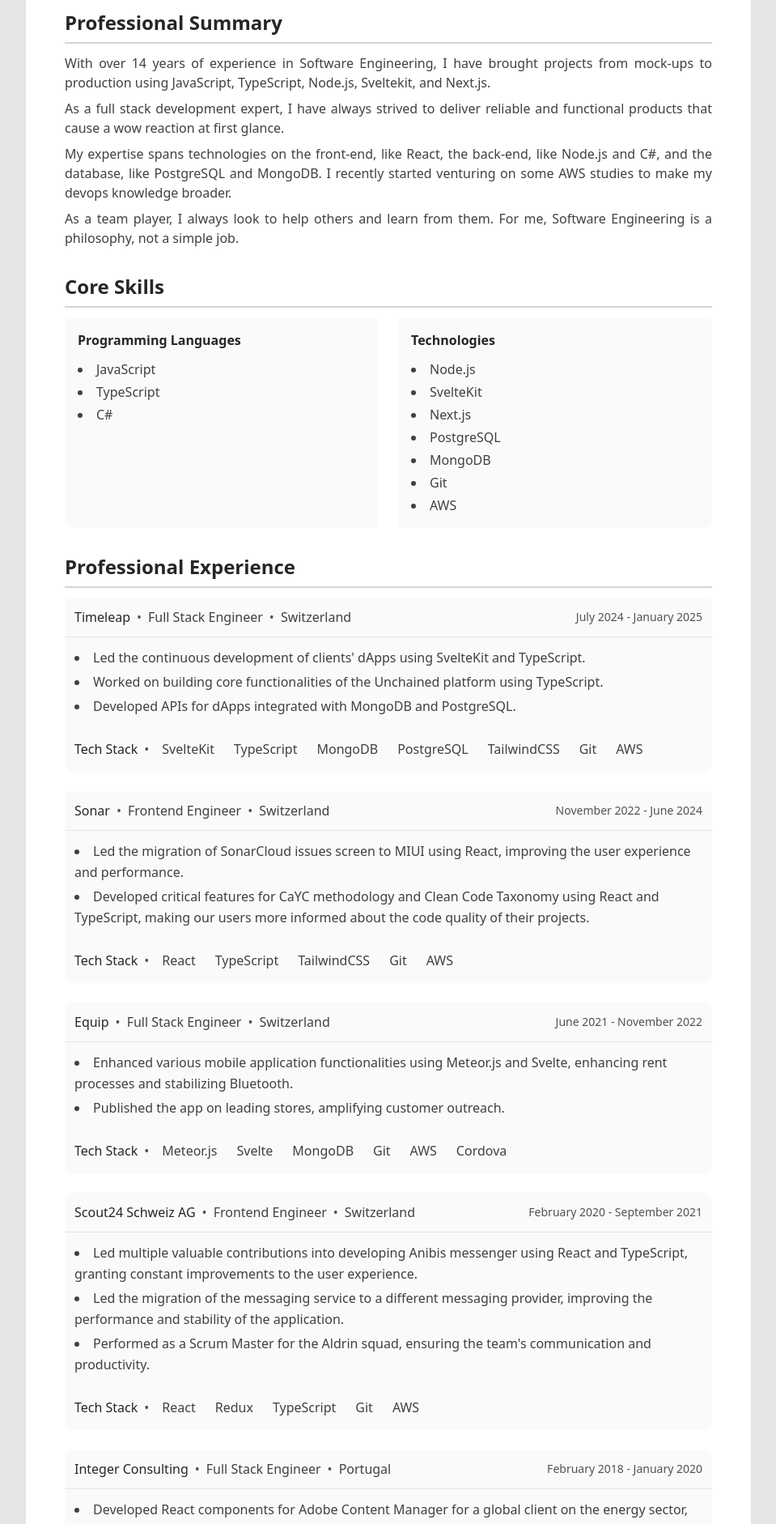
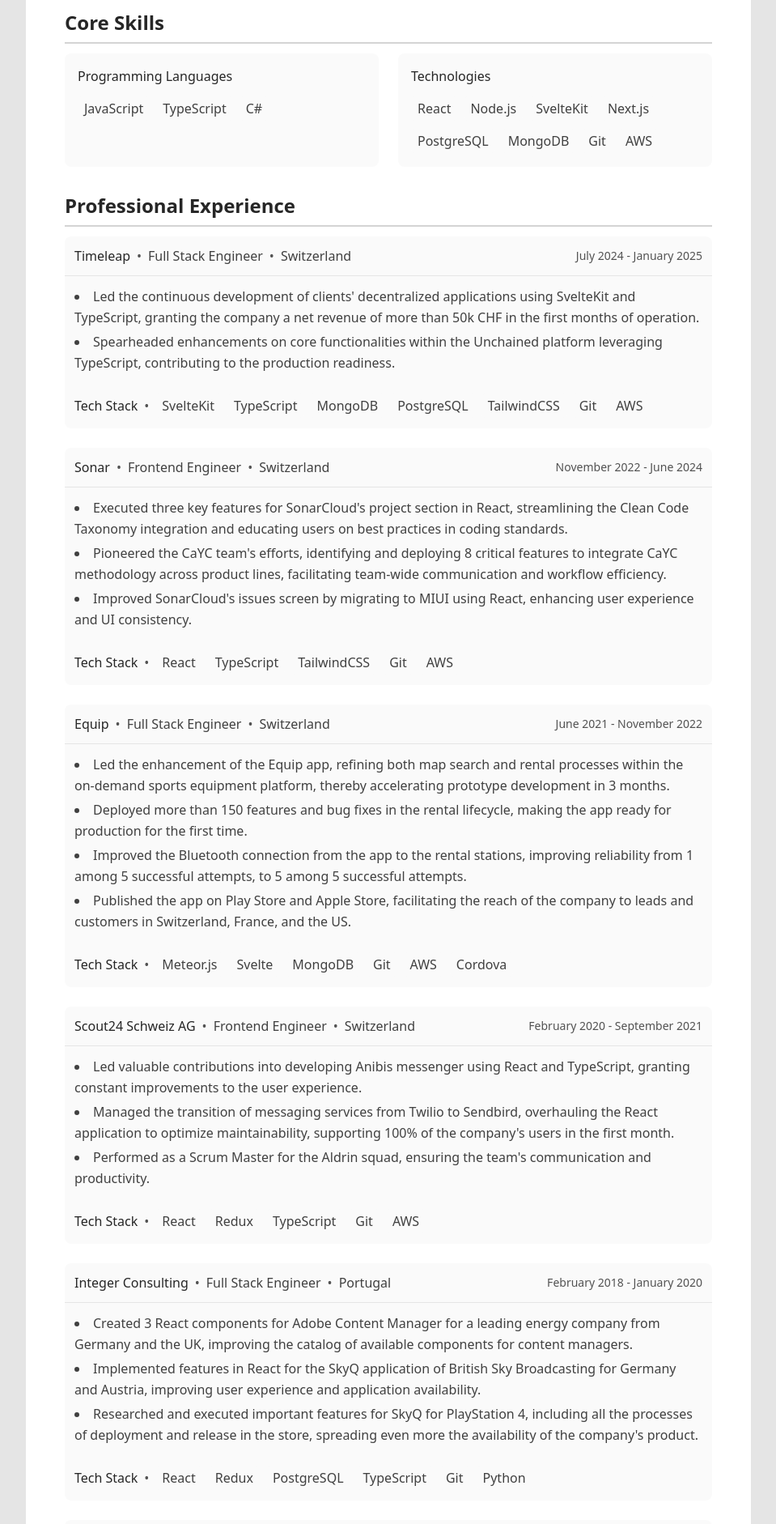
Before and after one commit to andreyluiz/cv.andreyluiz.com, a React (Vite) app: page / in a window 1280 px wide. Shown: the part 180-2062 px from the top of the page at 81% size, without its empty margins (160-1119 px from the left). Built offline with nearby package versions, Linux system fonts and the light colour scheme.

Commit message:
Improve CV details

```diff
--- a/src/App.tsx
+++ b/src/App.tsx
@@ -4,7 +4,6 @@
 function App() {
   const {
     personalInfo,
-    summary,
     skills,
     experience,
     education,
@@ -31,47 +30,35 @@
           <p>📍 {personalInfo.location}</p>
           <p>🌐 {personalInfo.website}</p>
           <p>🔗 {personalInfo.linkedin}</p>
+          <p>🔄 Immediately available</p>
         </div>
       </header>
-
-      {/* Summary Section */}
-      <section className="mb-8 print:mb-4">
-        <h2 className="text-2xl font-semibold text-neutral-800 dark:text-neutral-100 border-b-2 border-neutral-300 pb-2 mb-3 print:mb-2 print:text-lg">
-          Professional Summary
-        </h2>
-        {summary.map((s) => (
-          <p className="text-neutral-700 dark:text-neutral-300 text-justify print:text-sm mb-2">
-            {s}
-          </p>
-        ))}
-      </section>
 
       {/* Skills Section */}
       <section className="mb-8 print:mb-4">
         <h2 className="text-2xl font-semibold text-neutral-800 dark:text-neutral-100 border-b-2 border-neutral-300 pb-2 mb-3 print:mb-2 print:text-lg">
           Core Skills
         </h2>
-        <div className="grid grid-cols-2 gap-6 print:gap-4">
-          <div className="bg-neutral-50 dark:bg-neutral-800 p-4 print:p-3 rounded-lg">
-            <h3 className="font-semibold mb-3 print:mb-2 text-neutral-800 dark:text-neutral-100 print:text-base">
+        <div className="grid grid-cols-1 print:grid-cols-2 md:grid-cols-2 gap-6 print:gap-4">
+          <div className="bg-neutral-50 dark:bg-neutral-800 p-4 print:px-0 rounded-lg">
+            <h3 className="font-medium mb-3 print:mb-2 text-neutral-800 dark:text-neutral-100 print:text-base">
               Programming Languages
             </h3>
-            <ul className="list-disc list-inside text-neutral-700 dark:text-neutral-300 space-y-1 print:space-y-0.5 print:text-xs">
+            <div className="flex flex-wrap gap-2">
               {skills.programmingLanguages.map((lang, index) => (
-                <li key={index}>{lang}</li>
+                <Badge key={index}>{lang}</Badge>
               ))}
-            </ul>
+            </div>
           </div>
-          <div className="bg-neutral-50 dark:bg-neutral-800 p-4 print:p-3 rounded-lg">
-            <h3 className="font-semibold mb-3 print:mb-2 text-neutral-800 dark:text-neutral-100 print:text-base">
+          <div className="bg-neutral-50 dark:bg-neutral-800 p-4 print:px-0 rounded-lg">
+            <h3 className="font-medium mb-3 print:mb-2 text-neutral-800 dark:text-neutral-100 print:text-base">
               Technologies
             </h3>
-
-            <ul className="list-disc list-inside text-neutral-700 dark:text-neutral-300 space-y-1 print:space-y-0.5 print:text-xs">
+            <div className="flex flex-wrap gap-2">
               {skills.technologies.map((tech, index) => (
-                <li key={index}>{tech}</li>
+                <Badge key={index}>{tech}</Badge>
               ))}
-            </ul>
+            </div>
           </div>
         </div>
       </section>
@@ -213,17 +200,6 @@
           ))}
         </div>
       </section>
-
-      {/* Print Source */}
-      <div className="hidden print:block mt-6 pt-3 text-center text-neutral-400 dark:text-neutral-600 text-xs border-t border-neutral-200">
-        This CV was generated with{" "}
-        <a
-          href="https://cv.andreyluiz.com"
-          className="text-blue-600 dark:text-blue-400 hover:text-blue-800 hover:underline"
-        >
-          cv.andreyluiz.com
-        </a>
-      </div>
     </div>
   );
 }
--- a/src/components/Badge.tsx
+++ b/src/components/Badge.tsx
@@ -2,6 +2,8 @@
 
 export default function Badge({ children }: PropsWithChildren) {
   return (
-    <li className="bg-neutral-50 dark:bg-neutral-700 p-1 px-2 print:px-1 rounded-lg">{children}</li>
+    <span className="text-neutral-700 dark:text-neutral-300 print:border print:border-neutral-200 bg-neutral-50 dark:bg-neutral-700 p-1 px-2 print:px-1 rounded-lg">
+      {children}
+    </span>
   );
 }
--- a/src/variants/fullstack.json
+++ b/src/variants/fullstack.json
@@ -8,10 +8,18 @@
     "website": "andreyluiz.com",
     "linkedin": "linkedin.com/in/andreyluiz"
   },
-  "summary": ["With over 14 years of experience in Software Engineering, I have brought projects from mock-ups to production using JavaScript, TypeScript, Node.js, Sveltekit, and Next.js.", "As a full stack development expert, I have always strived to deliver reliable and functional products that cause a wow reaction at first glance.", "My expertise spans technologies on the front-end, like React, the back-end, like Node.js and C#, and the database, like PostgreSQL and MongoDB. I recently started venturing on some AWS studies to make my devops knowledge broader.", "As a team player, I always look to help others and learn from them. For me, Software Engineering is a philosophy, not a simple job."],
   "skills": {
     "programmingLanguages": ["JavaScript", "TypeScript", "C#"],
-    "technologies": ["Node.js", "SvelteKit", "Next.js", "PostgreSQL", "MongoDB", "Git", "AWS"]
+    "technologies": [
+      "React",
+      "Node.js",
+      "SvelteKit",
+      "Next.js",
+      "PostgreSQL",
+      "MongoDB",
+      "Git",
+      "AWS"
+    ]
   },
   "experience": [
     {
@@ -23,11 +31,18 @@
         "end": "January 2025"
       },
       "achievements": [
-        "Led the continuous development of clients' dApps using SvelteKit and TypeScript.",
-        "Worked on building core functionalities of the Unchained platform using TypeScript.",
-        "Developed APIs for dApps integrated with MongoDB and PostgreSQL."
+        "Led the continuous development of clients' decentralized applications using SvelteKit and TypeScript, granting the company a net revenue of more than 50k CHF in the first months of operation.",
+        "Spearheaded enhancements on core functionalities within the Unchained platform leveraging TypeScript, contributing to the production readiness."
       ],
-      "techStack": ["SvelteKit", "TypeScript", "MongoDB", "PostgreSQL", "TailwindCSS", "Git", "AWS"]
+      "techStack": [
+        "SvelteKit",
+        "TypeScript",
+        "MongoDB",
+        "PostgreSQL",
+        "TailwindCSS",
+        "Git",
+        "AWS"
+      ]
     },
     {
       "title": "Frontend Engineer",
@@ -38,8 +53,9 @@
         "end": "June 2024"
       },
       "achievements": [
-        "Led the migration of SonarCloud issues screen to MIUI using React, improving the user experience and performance.",
-        "Developed critical features for CaYC methodology and Clean Code Taxonomy using React and TypeScript, making our users more informed about the code quality of their projects."
+        "Executed three key features for SonarCloud's project section in React, streamlining the Clean Code Taxonomy integration and educating users on best practices in coding standards.",
+        "Pioneered the CaYC team's efforts, identifying and deploying 8 critical features to integrate CaYC methodology across product lines, facilitating team-wide communication and workflow efficiency.",
+        "Improved SonarCloud's issues screen by migrating to MIUI using React, enhancing user experience and UI consistency."
       ],
       "techStack": ["React", "TypeScript", "TailwindCSS", "Git", "AWS"]
     },
@@ -52,8 +68,10 @@
         "end": "November 2022"
       },
       "achievements": [
-        "Enhanced various mobile application functionalities using Meteor.js and Svelte, enhancing rent processes and stabilizing Bluetooth.",
-        "Published the app on leading stores, amplifying customer outreach."
+        "Led the enhancement of the Equip app, refining both map search and rental processes within the on-demand sports equipment platform, thereby accelerating prototype development in 3 months.",
+        "Deployed more than 150 features and bug fixes in the rental lifecycle, making the app ready for production for the first time.",
+        "Improved the Bluetooth connection from the app to the rental stations, improving reliability from 1 among 5 successful attempts, to 5 among 5 successful attempts.",
+        "Published the app on Play Store and Apple Store, facilitating the reach of the company to leads and customers in Switzerland, France, and the US."
       ],
       "techStack": ["Meteor.js", "Svelte", "MongoDB", "Git", "AWS", "Cordova"]
     },
@@ -66,8 +84,8 @@
         "end": "September 2021"
       },
       "achievements": [
-        "Led multiple valuable contributions into developing Anibis messenger using React and TypeScript, granting constant improvements to the user experience.",
-        "Led the migration of the messaging service to a different messaging provider, improving the performance and stability of the application.",
+        "Led valuable contributions into developing Anibis messenger using React and TypeScript, granting constant improvements to the user experience.",
+        "Managed the transition of messaging services from Twilio to Sendbird, overhauling the React application to optimize maintainability, supporting 100% of the company's users in the first month.",
         "Performed as a Scrum Master for the Aldrin squad, ensuring the team's communication and productivity."
       ],
       "techStack": ["React", "Redux", "TypeScript", "Git", "AWS"]
@@ -81,23 +99,30 @@
         "end": "January 2020"
       },
       "achievements": [
-        "Developed React components for Adobe Content Manager for a global client on the energy sector, giving the content team more flexibility to manage the content of their clients.",
-        "Developed a Python application for a client on the video surveillance sector, ensuring easy data analysis and reporting.",
-        "Implemented features for the SkyQ application of British Sky Broadcasting, a global client on the media sector, improving performance, reliability and user experience."
+        "Created 3 React components for Adobe Content Manager for a leading energy company from Germany and the UK, improving the catalog of available components for content managers.",
+        "Implemented features in React for the SkyQ application of British Sky Broadcasting for Germany and Austria, improving user experience and application availability.",
+        "Researched and executed important features for SkyQ for PlayStation 4, including all the processes of deployment and release in the store, spreading even more the availability of the company's product."
       ],
-      "techStack": ["React", "Redux", "PostgreSQL", "TypeScript", "Git", "Python"]
+      "techStack": [
+        "React",
+        "Redux",
+        "PostgreSQL",
+        "TypeScript",
+        "Git",
+        "Python"
+      ]
     },
     {
       "title": "Frontend Engineer",
-      "company": "datarisk.io",
+      "company": "DataRisk",
       "location": "Brazil",
       "period": {
         "start": "January 2017",
         "end": "February 2018"
       },
       "achievements": [
-        "Built the company's main front-end application using React and Redux, providing a robust and scalable platform for the company's first clients.",
-        "Launched the application into beta testing, enabling the company to start receiving clients and revenue."
+        "Researched and started the company's main front-end application from scratch using React and Redux, starting the company's business idea and vision, and making the company's first product available for beta testing by two customers.",
+        "Played a crucial role as the first front-end developer, collaborating closely with a designer to launch the application into beta testing, a significant milestone for the company's growth."
       ],
       "techStack": ["React", "Redux", "JavaScript", "Git"]
     },
@@ -110,8 +135,9 @@
         "end": "December 2016"
       },
       "achievements": [
-        "Developed features in JavaScript and jQuery for the Landing Pages squad, improving code quality and performance.",
-        "Contributed to the migration of the landing pages editor to a WYSIWYG editor, providing a more user-friendly editor for the users."
+        "Conceived important features in JavaScript and jQuery for the Landing Pages squad, ensuring quality and customer support.",
+        "Integrated the effort to migrate the landing pages editor to a WYSIWYG editor, improving the user experience while creating landing pages.",
+        "Collaborated with decisions and actions for the front-end chapter of the company, always ensuring the front-end development had a bright future ahead."
       ],
       "techStack": ["JavaScript", "jQuery", "Git"]
     },
@@ -124,8 +150,8 @@
         "end": "December 2015"
       },
       "achievements": [
-        "Implemented features for a JIRA plugin for testing management using Angular.js, giving the company an edge in the market.",
-        "Contributed to the core feature of testing suites, allowing the company to outperform competitors."
+        "Implemented features for a JIRA plugin for testing management using Angular.js, giving the company the first international customers.",
+        "Led the front-end development of the core feature of testing suites, allowing the company to outperform competitors."
       ],
       "techStack": ["Angular.js", "JavaScript", "Git"]
     },
@@ -138,26 +164,25 @@
         "end": "June 2015"
       },
       "achievements": [
-        "Everyone starts somewhere, right?",
-        "Developed key features for a file processing tool for financial analysis using Java, further enhancing the company's reputation in the market.",
+        "Engineered critical features for a Java-based file processing tool, directly enhancing data analysis capabilities and boosting the company's reputation in financial software.",
         "Created and optimized queries on PostgreSQL database for fast data querying.",
-        "Contributed heavily as a pioneer on JavaScript and CSS rich interfaces, giving users a more intuitive and user-friendly experience."
+        "Pioneered on JavaScript and CSS rich interfaces, giving users a more intuitive and user-friendly experience."
       ],
       "techStack": ["Java", "JSP", "PostgreSQL", "JavaScript", "Git"]
     }
   ],
   "education": [
     {
+      "degree": "AWS Certified Cloud Practitioner",
+      "institution": "Amazon Web Services",
+      "year": "October 2023",
+      "location": "Switzerland"
+    },
+    {
       "degree": "Diploma in Software Engineering and Development",
       "institution": "Faculdade Unilagos",
-      "year": "2011",
+      "year": "December 2011",
       "location": "Brazil"
-    },
-    {
-      "degree": "AWS Certified Cloud Practitioner",
-      "institution": "Amazon Web Services",
-      "year": "2023",
-      "location": "Switzerland"
     }
   ],
   "languages": [
```
